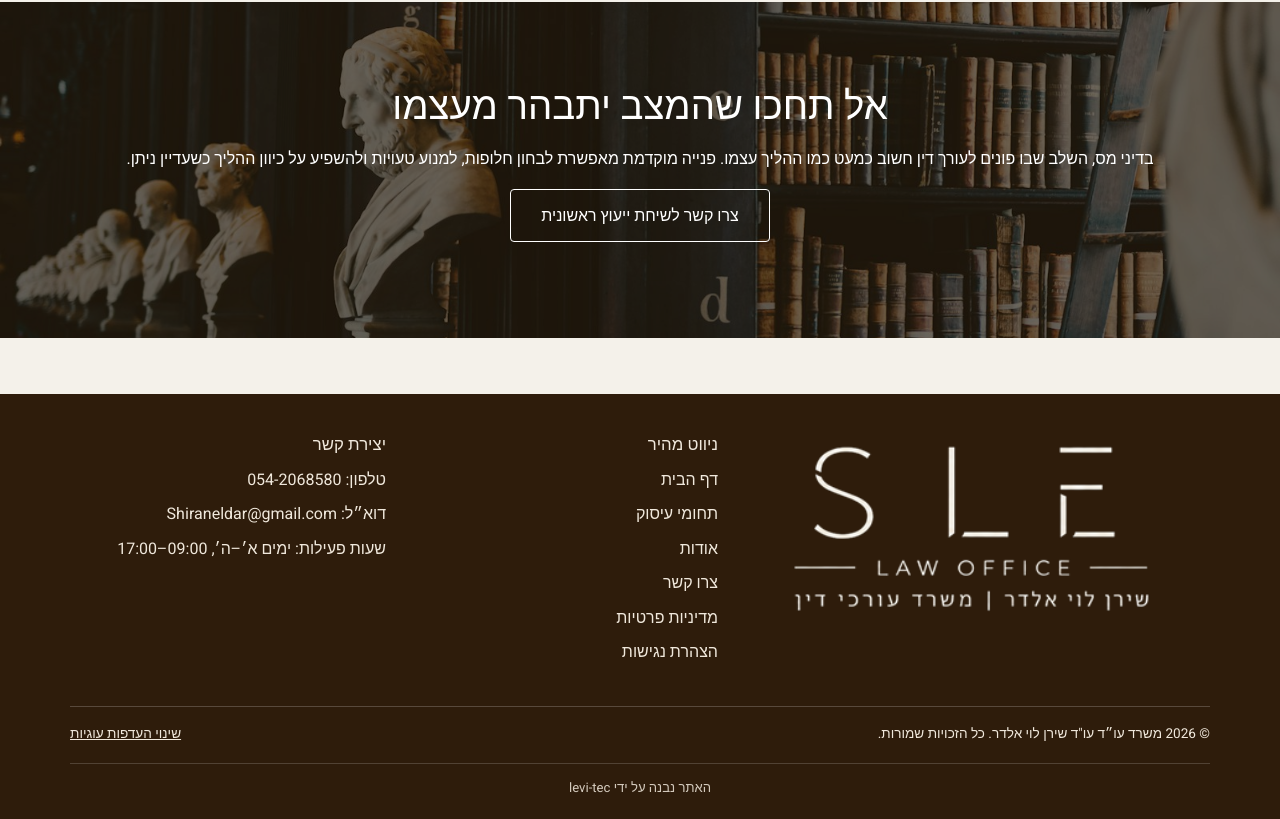
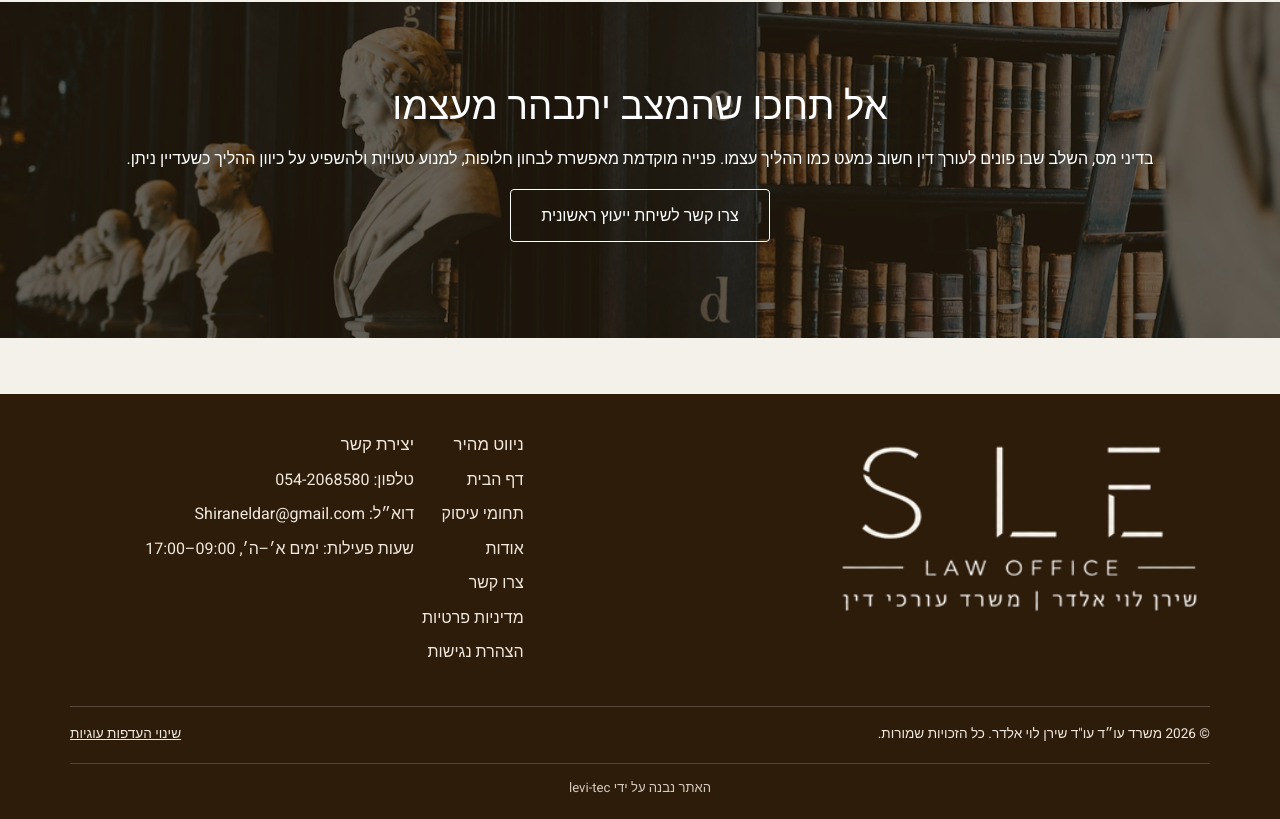
Before and after one commit to meni1221/sle-law-site, a React (Vite) app: page / in a window 1280 px wide. Shown: the part 2999-3818 px from the top of the page. Built offline with nearby package versions, Linux system fonts and the light colour scheme; no server answers.

Commit message:
fix: revert logo push, hug footer text columns together

```diff
--- a/src/index.css
+++ b/src/index.css
@@ -595,7 +595,10 @@ textarea:focus-visible {
 }
 .footer-text-grid {
   display: grid;
-  gap: 1rem;
+  gap: 0.5rem;
+}
+.footer-text-grid > :first-child {
+  justify-self: end;
 }
 .footer-logo {
   width: 380px;
@@ -744,9 +747,6 @@ textarea:focus-visible {
   .footer-grid {
     grid-template-columns: auto 1fr;
     gap: 4rem;
-  }
-  .footer-grid > div:first-child {
-    margin-inline-start: 3rem;
   }
   .footer-text-grid {
     grid-template-columns: repeat(2, 1fr);
```
